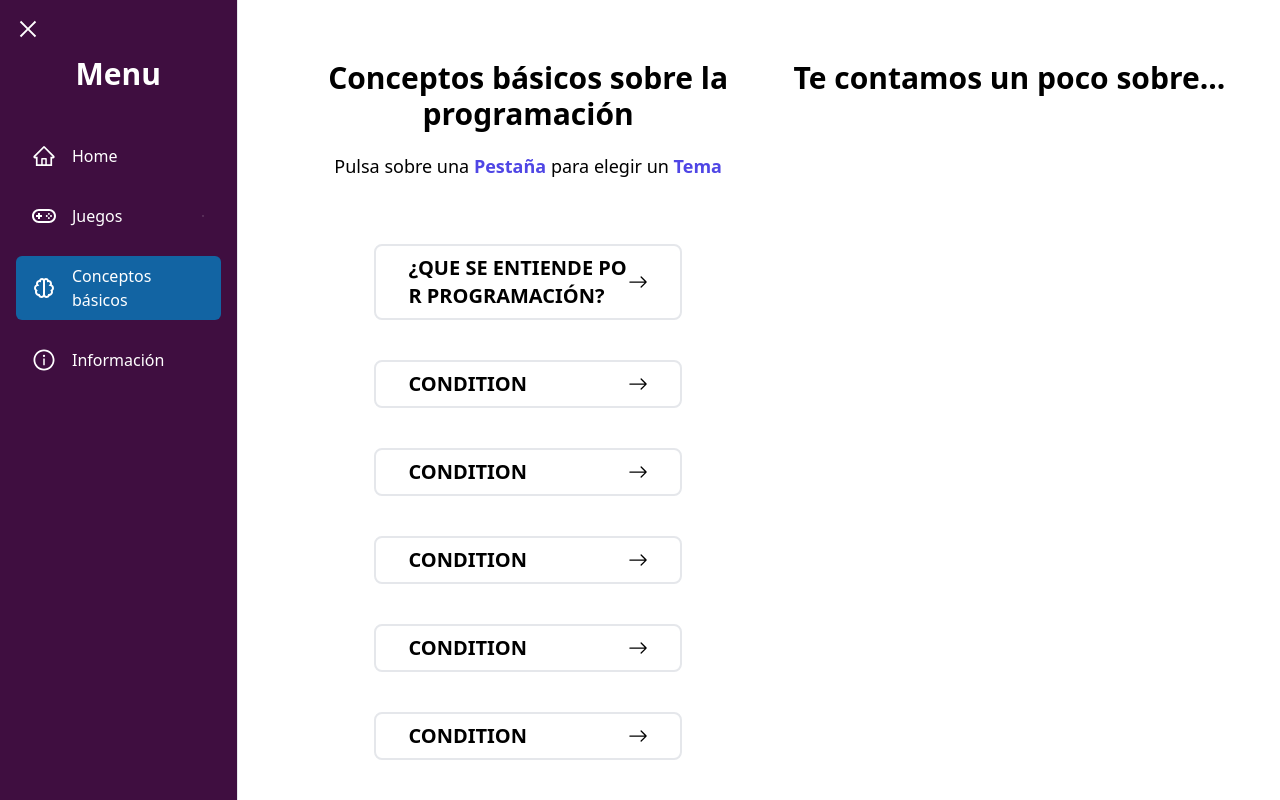
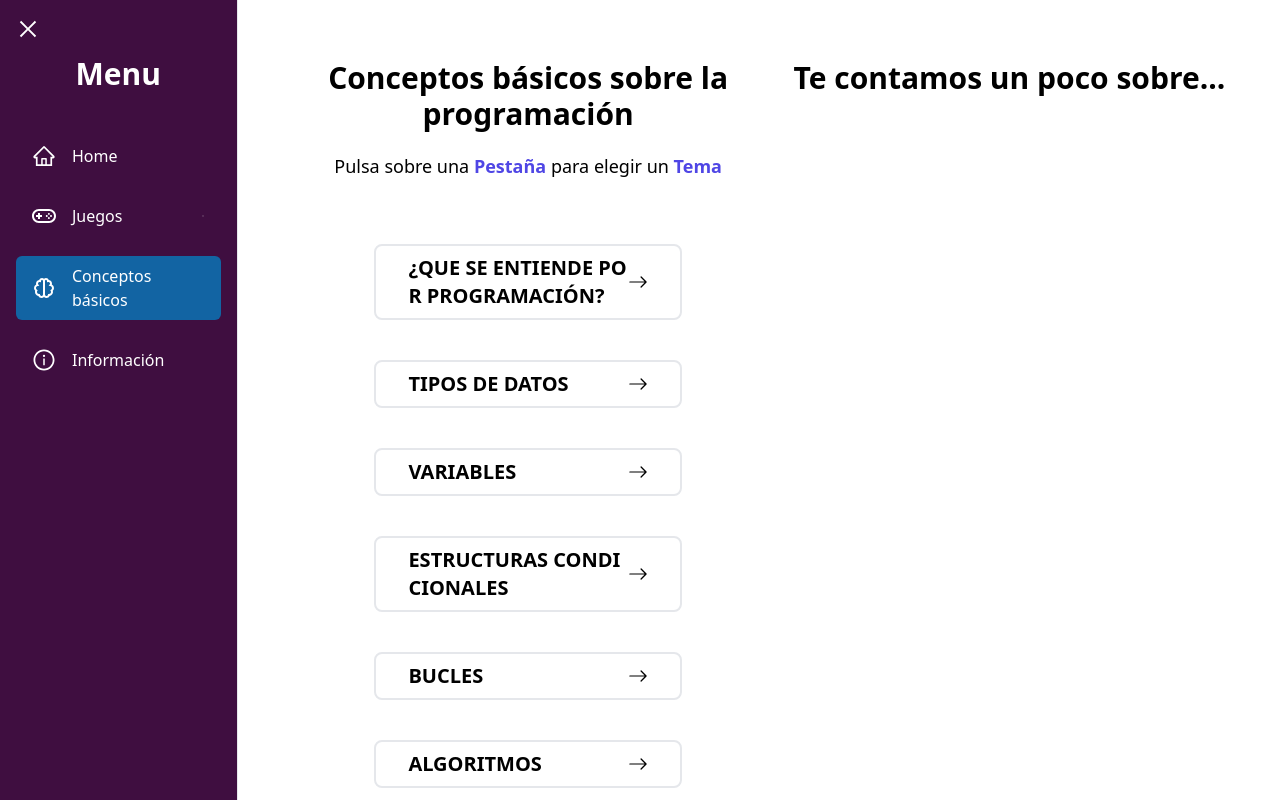
Before and after one commit to AbelUMA/TFG-frontend, a React (Create React App) app: page /basics-of-programming in a window 1280 px wide. Built offline with nearby package versions, Linux system fonts and the light colour scheme.

Commit message:
basics of programming added

```diff
--- a/src/data/basicsOfProgramming.js
+++ b/src/data/basicsOfProgramming.js
@@ -2,31 +2,31 @@ export const basicsOfProgramming = [
   {
     id: '1',
     title: '¿QUE SE ENTIENDE POR PROGRAMACIÓN?',
-    text: 'ESTO ES UNA <span class="text-indigo-600 font-bold">PRUEBA</span>',
+    text: 'LA <span class="text-indigo-600 font-bold">PROGRAMACIÓN</span> es el conjunto de tareas, entre ellas el <span class="text-indigo-600 font-bold">código</span>, que sirven para crear un <span class="text-indigo-600 font-bold">programa/aplicación</span> que realice una tarea o solucione un problema. <br> Básicamente, imagina que estamos en un videojuego y estamos <span class="text-indigo-600 font-bold">controlando</span> a nuestro personaje. Si queremos <span class="text-indigo-600 font-bold">desplazarnos hacia la izquierda</span>, nosotros pulsamos una <span class="text-indigo-600 font-bold">tecla</span> o el joystick del <span class="text-indigo-600 font-bold">mando</span> para indicarle que se mueva hacia la izquierda. El personaje "virtual" para moverse necesita <span class="text-indigo-600 font-bold">entender esa acción</span> del mando a la consola. Esto lo hace la programación. <span class="text-indigo-600 font-bold">Escribimos</span> la orden en un lenguaje de programación, estas órdenes se <span class="text-indigo-600 font-bold">compilan</span> (traducen a 0&#39;s y 1&#39;s) para que lo <span class="text-indigo-600 font-bold">entienda</span> la máquina y por último, se <span class="text-indigo-600 font-bold">ejecuta</span> la acción.',
   },
   {
     id: '2',
-    title: 'CONDITION',
-    text: '#8ec70d',
+    title: 'TIPOS DE DATOS',
+    text: 'En el mundo de la programación se usan diferentes <span class="text-indigo-600 font-bold">tipos de datos</span> para representar información. Los mas básicos son: <span class="text-indigo-600 font-bold">int</span> (número), <span class="text-indigo-600 font-bold">char</span> (carácter), <span class="text-indigo-600 font-bold">booleano</span> (verdadero o falso), <span class="text-indigo-600 font-bold">string</span> (texto). <br> Además, los lenguajes de programación permiten tener <span class="text-indigo-600 font-bold">múltiples datos</span> en una <span class="text-indigo-600 font-bold">colección</span>. Existen, entre otros, las <span class="text-indigo-600 font-bold">LISTAS</span> (elementos repetidos), los <span class="text-indigo-600 font-bold">CONJUNTOS</span> (elementos no repetidos), los <span class="text-indigo-600 font-bold">ARRAY</span> (elementos con posiciones), los <span class="text-indigo-600 font-bold">DICCIONARIOS</span> (elementos que son un par clave-valor), etc. Estas colecciones <span class="text-indigo-600 font-bold">contienen al mismo tiempo</span> muchos datos del mismo tipo (algunos lenguajes permiten mezclar tipos), por ejemplo, una lista de los números del 1 al 5 -> (1,2,3,4,5)',
   },
   {
     id: '3',
-    title: 'CONDITION',
-    text: '#8ec70d',
+    title: 'VARIABLES',
+    text: 'LAS <span class="text-indigo-600 font-bold">VARIABLES</span> son &#39;cajas&#39; donde <span class="text-indigo-600 font-bold">almacenamos información</span> (datos de algún tipo). A estas &#39;cajas&#39; se les asignan <span class="text-indigo-600 font-bold">nombres comunes</span> del lenguje humano para identificar que sentido u objetivo tienen. <br> Por ejemplo, si queremos guardar en nuestro programa la edad de &#39;Pepito&#39;, crearemos una variable llamada <span class="text-indigo-600 font-bold">&#39;pepitoEdad&#39;</span>  con su edad. <br> Estas variables se pueden usar para <span class="text-indigo-600 font-bold">informar al usuario</span> de algo, en<span class="text-indigo-600 font-bold"> operaciones matemáticas</span> o simplemente para <span class="text-indigo-600 font-bold">preguntar</span> sobre su valor y dependiendo de eso, que ocurra una cosa u otra.',
   },
   {
     id: '4',
-    title: 'CONDITION',
-    text: '#8ec70d',
+    title: 'ESTRUCTURAS CONDICIONALES',
+    text: 'LAS <span class="text-indigo-600 font-bold">ESTRUCTURAS CONDICIONALES</span> comparan una variable contra otro(s) valor(es), para que en base al resultado de esta comparación, se <span class="text-indigo-600 font-bold">siga un camino u otro</span> dentro del programa. <br> ¿Cómo funciona esto realmente? La estructura condicional mas común es el <span class="text-indigo-600 font-bold">IF-ELSE (si algo - si no, lo otro)</span>, y compara dos valores, variables o datos, y devuelve un resultado <span class="text-indigo-600 font-bold">BOOLEANO (verdadero o falso)</span>. <br> Por ejemplo, queremos ver si nos queda dinero en el banco para ir a hacer la compra. Entonces preguntamos, si tengo dinero en el banco (verdadero BOOLEANO) -> compra, si no (falso BOOLEANO), no compramos.',
   },
   {
     id: '5',
-    title: 'CONDITION',
-    text: '#8ec70d',
+    title: 'BUCLES',
+    text: '<span class="text-indigo-600 font-bold">LOS BUCLES</span> son trozos de códigos, llamadas tambien <span class="text-indigo-600 font-bold">estructuras de control</span>, donde se <span class="text-indigo-600 font-bold">realiza una acción</span> o parte del programa <span class="text-indigo-600 font-bold">repetidamente</span> hasta cumplir una condición. Los más conocidos son: el bucle <span class="text-indigo-600 font-bold">FOR</span> (para), <span class="text-indigo-600 font-bold">WHILE</span> (mientras), <span class="text-indigo-600 font-bold">DO-WHILE</span> (ejecuta-mientras), etc. El bucle FOR se encarga de <span class="text-indigo-600 font-bold">empezar en una variable</span> (o número), <span class="text-indigo-600 font-bold"> cumplir una condición para continuar, y modificar la variable en que se empieza</span>. WHILE realiza una acción <span class="text-indigo-600 font-bold">mientras se cumpla una condición</span>. Por último, el bucle DO-WHILE, <span class="text-indigo-600 font-bold">ejecuta</span> las sentencias al igual que WHILE pero <span class="text-indigo-600 font-bold">antes de preguntar</span> por la condición, <span class="text-indigo-600 font-bold">ejecuta</span> la acción (en WHILE se pregunta antes).',
   },
   {
     id: '6',
-    title: 'CONDITION',
-    text: '#8ec70d',
+    title: 'ALGORITMOS',
+    text: '<span class="text-indigo-600 font-bold">UN ALGORITMO</span> informático es un <span class="text-indigo-600 font-bold">conjunto de instrucciones definidas</span>, <span class="text-indigo-600 font-bold">ordenadas</span> y <span class="text-indigo-600 font-bold">planificadas</span> para resolver un problema, realizar un cálculo o desarrollar una tarea. Es decir, es un <span class="text-indigo-600 font-bold"> procedimiento paso a paso para conseguir un fin</span>.<br> Cuando los programadores decimos &#39;hay que pensar un algoritmo&#39; nos referimos a que tenemos que idear o pensar un procedimiento para obtener un resultado necesario. ¿Qué significa esto? Por ejemplo, se podría considerar un algoritmo aquello que <span class="text-indigo-600 font-bold">recupera datos de un usuario, aplica una formula y el resultado lo guarda en la base de datos</span>. Como se puede percatar, se sigue un <span class="text-indigo-600 font-bold">modelo ENTRADA(input)-PROCESO-SALIDA(output)</span>. Los algoritmos <span class="text-indigo-600 font-bold">son muy importante</span> en el mundo de la programación y es muy útil saber manejarlos (los existentes) y crearlos. <br> Además, existe una rama en la informática muy interesante e importante que trata de coger algoritmos y mejorarlos para que sean mas eficientes según el problema, esto se llama <span class="text-indigo-600 font-bold">ALGORITMIA</span>.',
   },
 ]
--- a/src/pages/BasicsOfProgramming.jsx
+++ b/src/pages/BasicsOfProgramming.jsx
@@ -1,6 +1,6 @@
 import { React, useState } from 'react'
-import ReactHtmlParser from 'html-react-parser'
 import { BsArrowRight } from 'react-icons/bs'
+import { motion } from 'framer-motion'
 import { basicsOfProgramming } from '../data/basicsOfProgramming'
 
 function BasicsOfProgramming() {
@@ -20,20 +20,20 @@ function BasicsOfProgramming() {
         </p>
         <div className="container mt-16 mx-auto flex-col justify-center items-center w-2/3">
           {basicsOfProgramming.map((elem) => (
-            <div
+            <motion.div
+              whileTap={{ scale: 0.9 }}
+              onClick={() => {
+                setContent(elem)
+              }}
               key={elem.id}
-              className="mb-10 flex flex-wrap break-all rounded-lg border-2 px-8 text-xl py-2 font-semibold">
+              className={`mb-10 flex flex-wrap break-all rounded-lg border-2 px-8 text-xl py-2 ${
+                elem.title === content.title ? 'text-indigo-600' : ''
+              } font-semibold cursor-pointer`}>
               <span className="w-11/12">{elem.title}</span>
               <p className="w-1/12 flex items-center justify-end">
-                <button>
-                  <BsArrowRight
-                    onClick={() => {
-                      setContent(elem)
-                    }}
-                  />
-                </button>
+                <BsArrowRight />
               </p>
-            </div>
+            </motion.div>
           ))}
         </div>
       </div>
@@ -41,11 +41,11 @@ function BasicsOfProgramming() {
         <h2 className="font-black text-3xl text-center">
           Te contamos un poco sobre...
         </h2>
-        <p className="text-lg mt-5 text-center mb-10 font-bold">
+        <p className="text-lg mt-5 text-center mb-10 font-bold text-indigo-600">
           {content.title}
         </p>
         <div
-          className="container mt-16 mx-auto font-semibold text-xl flex-col text-center justify-center items-center w-2/3"
+          className="container mt-16 mx-auto font-semibold text-xl flex-col text-center justify-center items-center w-2/3 leading-10"
           dangerouslySetInnerHTML={{ __html: content.text }}></div>
       </div>
     </div>
--- a/src/pages/DragAndDrop.jsx
+++ b/src/pages/DragAndDrop.jsx
@@ -5,7 +5,7 @@ import Card from '../components/Card'
 import Box from '../components/Box'
 import Modal from '../components/Modal'
 import { motion } from 'framer-motion'
-import { AiOutlineQuestionCircle } from 'react-icons/ai'
+import { AiOutlineQuestionCircle, AiOutlineReload } from 'react-icons/ai'
 import Popup from './Popup'
 
 function DragAndDrop() {
@@ -19,10 +19,15 @@ function DragAndDrop() {
   const [isOpenPopup, setIsOpenPopup] = useState(false)
   //var score = 0
 
-  function handleScore() {}
-
   return (
     <>
+      <div className="top-0 right-0 text-4xl">
+        <motion.button
+          onClick={() => window.location.reload()}
+          whileTap={{ scale: 0.9 }}>
+          <AiOutlineReload />
+        </motion.button>
+      </div>
       <div className="absolute top-10 right-10 text-4xl">
         <motion.button
           onClick={() => setIsOpenModal(true)}
```
